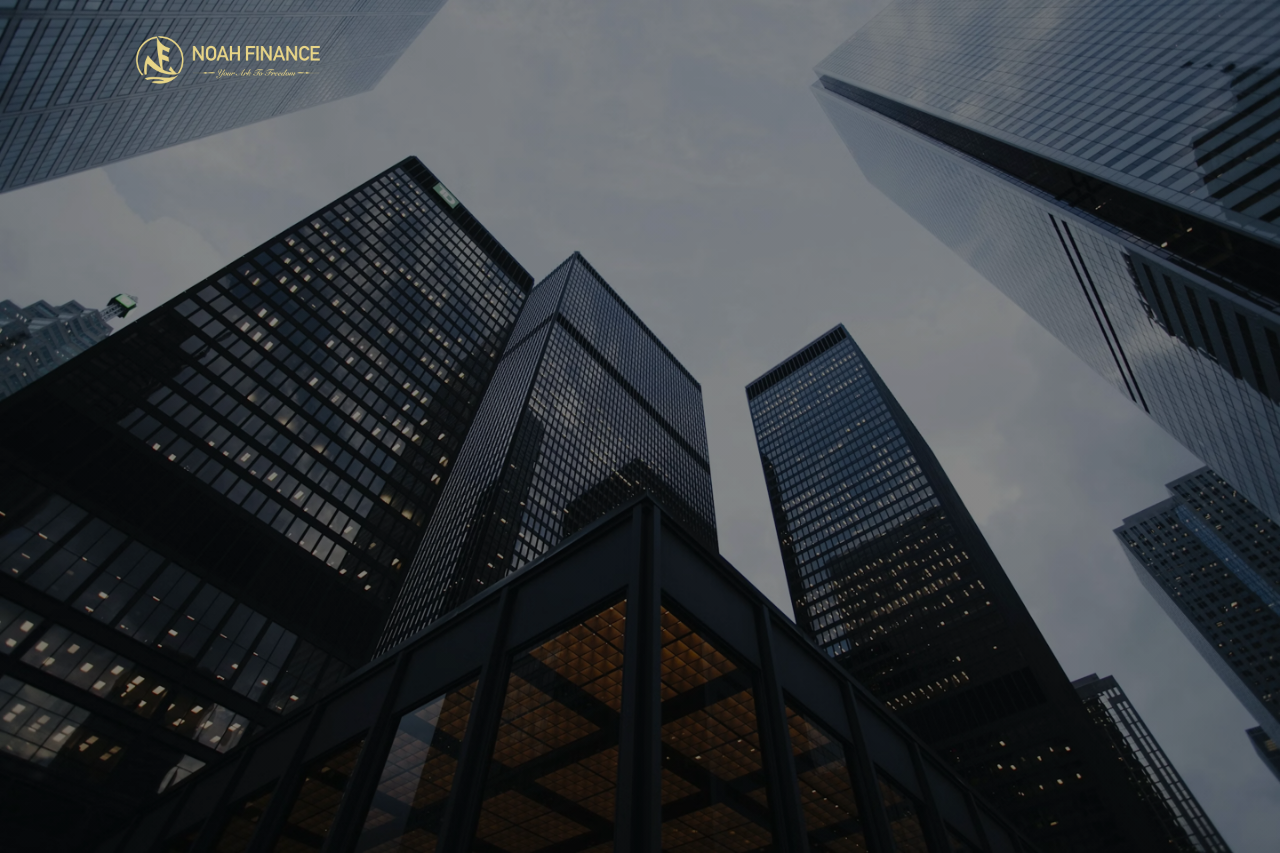
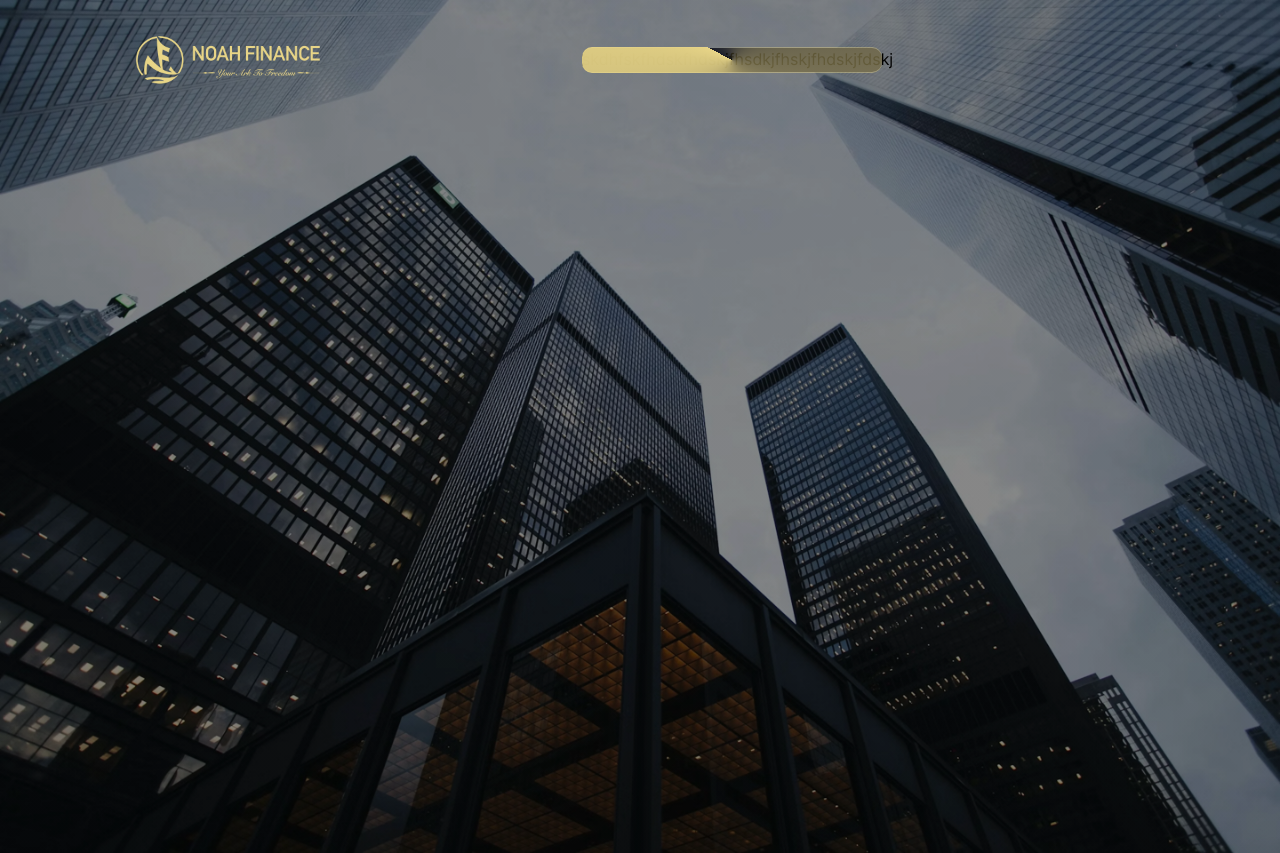
Before and after one commit to Arise-cn/noahfinance, a React (Vite) app: page / in a window 1280 px wide. Built offline with nearby package versions, Linux system fonts and the light colour scheme.

Commit message:
feat: Implement NoahButton component and integrate it into Header. Added corresponding CSS for styling the button with a spinning background effect.

```diff
--- a/src/components/header/Header.tsx
+++ b/src/components/header/Header.tsx
@@ -1,8 +1,18 @@
+import NoahButton from "@/noahButton/NoahButton"
+
 const Header = () => {
     return (
         <header className="flex w-full justify-between items-center px-[136px] sticky top-[36px] z-10">
             <img src="/images/Logo.png" className="w-[184px] h-[48px]" alt="logo" />
+            <Tabs />
         </header>
+    )
+}
+const Tabs = () => {
+    return (
+        <NoahButton>
+
+        </NoahButton>
     )
 }
 
--- /dev/null
+++ b/src/noahButton/NoahButton.module.css
@@ -0,0 +1,42 @@
+.card{
+    margin: 0 auto;
+    width: 300px;
+    background: #1c1f2b;
+    text-align: center;
+    border-radius:10px;
+    position: relative;
+    /* display: flex; */
+
+}
+@property --angle{
+    syntax: '<angle>';
+    inherits: false;
+    initial-value: 0deg;
+}
+.card::after{
+    --angle: 0deg;
+    content: '';
+    position: absolute;
+    width: 100%;
+    height: 100%;
+    background-image: conic-gradient(from var(--angle),transparent,#e8d587);
+    top:50%;
+    left:50%;
+    translate: -50% -50%;
+    z-index: 1;
+    border-radius:10px;
+    padding: 13px;
+    animation: 3s spin linear infinite;
+}
+/* .card::before{
+    filter:blur(1.5rem);
+    opacity: 0.5;
+} */
+@keyframes spin{
+    from{
+        --angle: 0deg;
+    }
+    to{
+        --angle: 360deg;
+    }
+}
--- /dev/null
+++ b/src/noahButton/NoahButton.tsx
@@ -0,0 +1,10 @@
+import styles from "./NoahButton.module.css";
+const NoahButton = () => {
+
+    return (
+        <div className={styles.card}>
+            skdhfskfhdskfhdskjfhsdkjfhskjfhdskjfdskj
+        </div>
+    )
+}
+export default NoahButton;
```
